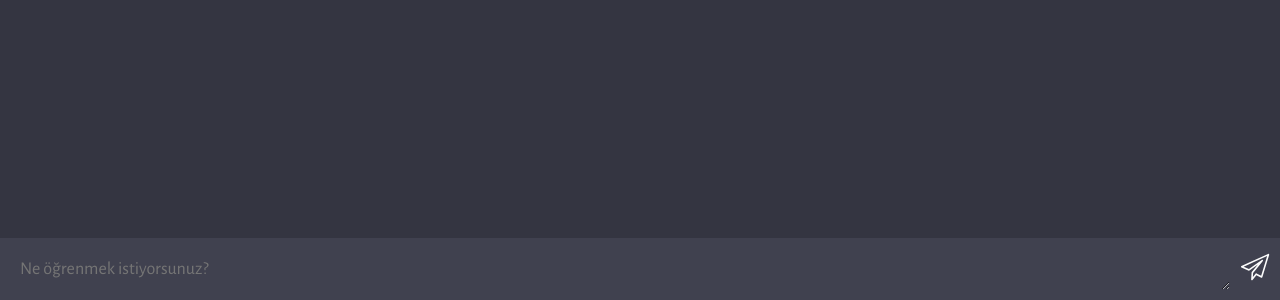
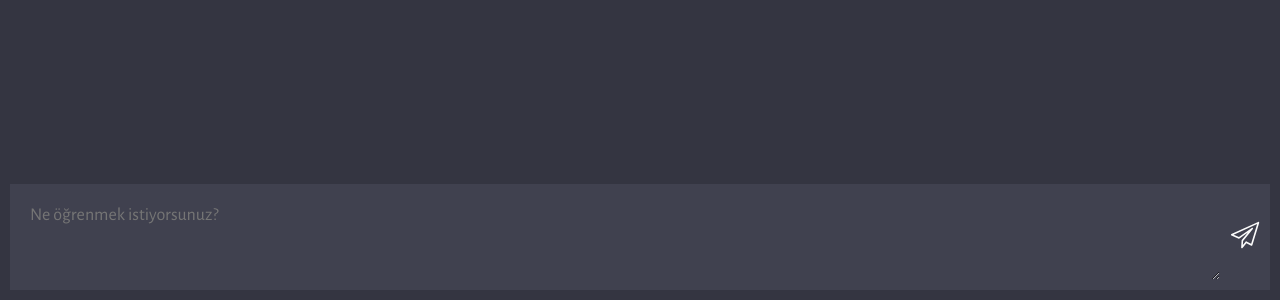
Before and after one commit to erhanurgun/YTB13-clone-js-chatgpt, a website built with Vite: page client/index.html in a window 1280 px wide. Shown: the part 500-800 px from the top of the page. Built offline with nearby package versions, Linux system fonts and the light colour scheme.

Commit message:
bazi duzenlemeler yapildi

```diff
--- a/client/index.html
+++ b/client/index.html
@@ -11,7 +11,7 @@
     <div id="app">
       <div id="chatContainer"></div>
       <form action="">
-        <textarea name="prompt" cols="1" rows="1" placeholder="Ne öğrenmek istiyorsunuz?"></textarea>
+        <textarea name="prompt" cols="1" rows="3" placeholder="Ne öğrenmek istiyorsunuz?"></textarea>
         <button type="submit"><img src="assets/send.svg"></button>
       </form>
     </div>
--- a/client/script.js
+++ b/client/script.js
@@ -94,7 +94,7 @@ const handleSubmit = async (e) => {
 
 form.addEventListener("submit", handleSubmit);
 form.addEventListener("keyup", (e) => {
-  if (e.keyCode === 13) {
+  if (e.keyCode === 13 && !e.shiftKey) {
     handleSubmit(e);
   }
 });
--- a/client/style.css
+++ b/client/style.css
@@ -26,7 +26,7 @@ body {
   flex-direction: column;
   gap: 10px;
   -ms-overflow-style: none;
-  scrollbar-width: none;
+  scrollbar-width: 5px;
   padding-bottom: 20px;
   scroll-behavior: smooth;
 }
@@ -73,12 +73,6 @@ body {
   font-size: 20px;
   max-width: 100%;
   overflow-x: scroll;
-  /*
-   * white space refers to any spaces, tabs, or newline characters that are used to format the CSS code
-   * specifies how white space within an element should be handled. It is similar to the "pre" value, which tells the browser to treat all white space as significant and to preserve it exactly as it appears in the source code.
-   * The pre-wrap value allows the browser to wrap long lines of text onto multiple lines if necessary.
-   * The default value for the white-space property in CSS is "normal". This tells the browser to collapse multiple white space characters into a single space, and to wrap text onto multiple lines as needed to fit within its container.
-  */
   white-space: pre-wrap;
   -ms-overflow-style: none;
   scrollbar-width: none;
@@ -88,9 +82,9 @@ body {
   display: none;
 }
 form {
-  width: 100%;
+  width: calc(100% - 20px);
   max-width: 1280px;
-  margin: 0 auto;
+  margin: 10px;
   padding: 10px;
   background: #40414f;
   display: flex;
```
